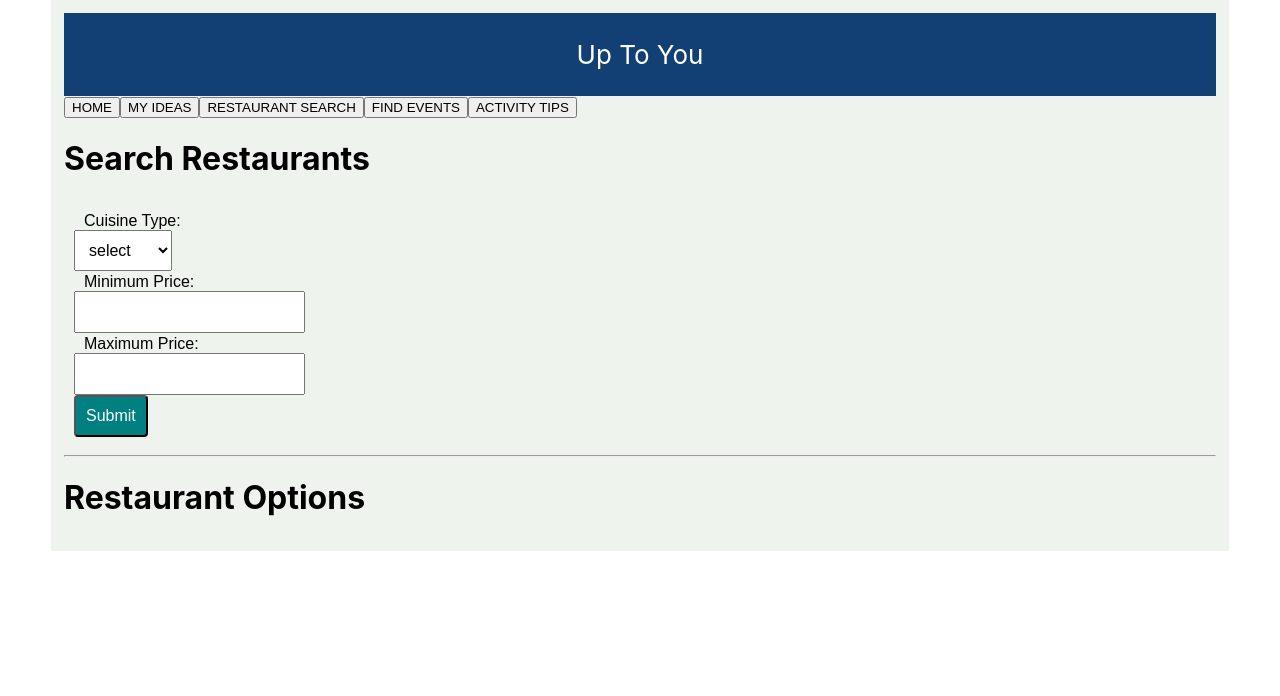
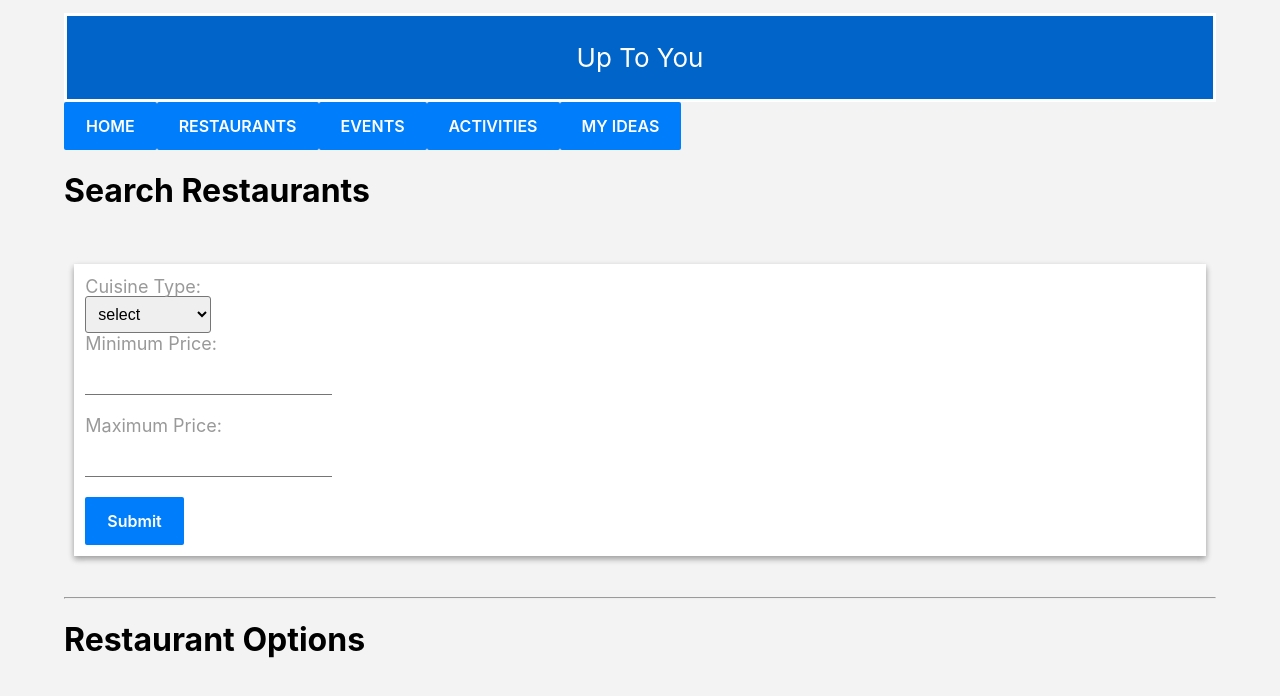
Before and after one commit to chum46/Project-3, a React (Create React App) app in the folder client/: page /food in a window 1280 px wide. Shown: the top 696 px of the page. Built offline with nearby package versions, Linux system fonts and the light colour scheme.

Commit message:
Added some CSS.

```diff
--- a/client/src/App.css
+++ b/client/src/App.css
@@ -1,8 +1,11 @@
+body {
+  background-color: #F3F3F3;
+}
+
 .App {
   width: 90%;
   padding: 1%;
   margin: auto;
-  background: #eef4ed;
 }
 
 .App-logo {
@@ -11,24 +14,134 @@
 }
 
 .App-header {
-  background-color: #134074;
+  background-color: rgb(0, 100, 200);
+  color: white;
+  border: solid;
   min-height: 10vh;
   display: flex;
   flex-direction: column;
   align-items: center;
   justify-content: center;
   font-size: calc(10px + 2vmin);
-  color: white;
 }
 
 .App-link {
   color: #61dafb;
 }
 
+button, .button {
+  -webkit-font-smoothing: antialiased;
+  display: inline-block;
+  vertical-align: middle;
+  text-align: center;
+  font-family: inherit;
+  font-weight: 600;
+  line-height: 1.5;
+  cursor: pointer;
+  background-color: rgb(0, 125, 250);
+  color: white;
+  font-size: 16px;
+  text-decoration: none;
+  border-radius: 2px;
+  border-width: 0px;
+  border-style: solid;
+  padding: 12px 22px;
+  margin: 0px;
+}
+
+button:hover {
+  background-color: rgb(0, 68, 153);
+}
+
+.button:hover {
+  background-color: rgb(0, 68, 153);
+}
+
+.restaurantImage {
+  padding: 1%;
+  position: absolute;
+  top: 0;
+  left: 0;
+}
+
+.restaurantRating {
+  position: absolute;
+  top: 0;
+  right: 0px;
+  border: solid;
+  margin-top: 1%;
+  margin-right: 1%;
+  text-align: center;
+  height: 100px;
+  width: 162px;
+}
+
+.restaurantInfo {
+  padding-top: 100px;
+}
+
+.card {
+  margin-top: 2%;
+  margin-bottom: 2%;
+  background-color: white;
+  position: relative;
+  padding: 1%;
+  z-index: 2;
+  overflow: hidden;
+  -webkit-box-shadow: 0px 3px 6px rgba(0, 0, 0, 0.16), 0px 3px 6px rgba(0, 0, 0, 0.23);
+  box-shadow: 0px 3px 6px rgba(0, 0, 0, 0.16), 0px 3px 6px rgba(0, 0, 0, 0.23);
+  -webkit-animation: init 0.5s 0.2s cubic-bezier(0.55, 0.055, 0.675, 0.19) forwards, moveDown 1s 0.8s cubic-bezier(0.6, -0.28, 0.735, 0.045) forwards, moveUp 1s 1.8s cubic-bezier(0.175, 0.885, 0.32, 1.275) forwards, materia 0.5s 2.7s cubic-bezier(0.86, 0, 0.07, 1) forwards;
+  animation: init 0.5s 0.2s cubic-bezier(0.55, 0.055, 0.675, 0.19) forwards, moveDown 1s 0.8s cubic-bezier(0.6, -0.28, 0.735, 0.045) forwards, moveUp 1s 1.8s cubic-bezier(0.175, 0.885, 0.32, 1.275) forwards, materia 0.5s 2.7s cubic-bezier(0.86, 0, 0.07, 1) forwards;
+}
+
+.card h3 {
+  font-family: "Open Sans",Arial,sans-serif;
+}
+
+.card h4 {
+  font-family: 'Montserrat',Helvetica,Arial,Lucida,sans-serif;
+}
+
+.card p {
+  font-family: Lucida,sans-serif,Helvetica,Arial,;
+}
+
+input {
+  font-size:18px;
+  padding:10px 10px 10px 5px;
+  display:block;
+  border:none;
+  border-bottom:1px solid #757575;
+}
+
+input:focus {
+  outline:none;
+}
+
+label 				 {
+  color:#999;
+  font-size:18px;
+  font-weight:normal;
+  position:absolute;
+  pointer-events:none;
+  transition:0.2s ease all;
+  -moz-transition:0.2s ease all;
+  -webkit-transition:0.2s ease all;
+}
+
+select {
+  font-size: inherit;
+  padding: .5em;
+  padding-right: 2.5em;
+  border-radius: 3px;
+  text-indent: 0.01px;
+}
+
 @keyframes App-logo-spin {
   from {
     transform: rotate(0deg);
   }
+
   to {
     transform: rotate(360deg);
   }
@@ -38,27 +151,3 @@
   padding: 10px;
   font-size: 1rem;
 }
-
-.event-form input,
-.event-form label,
-.event-form select,
-.event-form button {
-  margin: 0px 0;
-}
-
-
-.event-form input,
-.event-form label,
-.event-form select,
-.event-form button {
-  min-height: 10px;
-  font-family: sans-serif;
-  font-size: 1rem;
-  padding: 10px;
-}
-
-.event-form button {
-  background: teal;
-  border-radius: 4px;
-  color: #fff;
-}
--- a/client/src/actions/postActions.js
+++ b/client/src/actions/postActions.js
@@ -1,5 +1,4 @@
 import { FETCH_POSTS, NEW_POST, FETCH_EVENTS, FETCH_ACTIVITIES, FETCH_RESTAURANTS } from './types';
-// import API from "../utils/API";
 import axios from 'axios';
 require('dotenv').config()
 
--- a/client/src/components/Eventsearch.js
+++ b/client/src/components/Eventsearch.js
@@ -39,6 +39,7 @@ class Eventsearch extends Component {
             <div>
                 <h1>Search Events</h1>
                 <form onSubmit={this.onSubmit} class="event-form">
+                    <div className="card">
                     <div>
                         <label>Event Type: </label><br />
                         <select type="text" name="type" onChange={this.onChange} value={this.state.type}>
@@ -65,6 +66,7 @@ class Eventsearch extends Component {
 
                     <br />
                     <button type="submit">Submit</button>
+                    </div>
                 </form>
             </div>
         )
--- a/client/src/components/Food.js
+++ b/client/src/components/Food.js
@@ -23,13 +23,27 @@ class Restaurants extends Component {
     render() {
         console.log(this.props.restaurants);
         const foodItems = this.props.restaurants.map(restaurant => (
-            <div key={restaurant.restaurant.id}>
-                <span><img src={_.get(restaurant, ['restaurant', 'featured_image'], 'No image.')} alt=' ' height='100px' width='162px'></img></span>
-                {/* <span><img src={restaurant.restaurant.photos_url} alt=' ' height='100px' width='162px'></img></span> */}
-                <h3>{restaurant.restaurant.name}</h3>
-                <p>{_.get(restaurant, ['restaurant', 'location', 'address'], 'No address.')}</p>
-                <a href={restaurant.restaurant.url}>Website</a>
-                <hr />
+            <div key={restaurant.restaurant.id} className="card">
+                <div className="restaurantTop">
+                    <div className="restaurantImage">
+                        <span><img src={_.get(restaurant, ['restaurant', 'featured_image'], 'No image.')} alt=' ' height='100px' width='162px'></img></span>
+                    </div>
+                    {/* <span><img src={restaurant.restaurant.photos_url} alt=' ' height='100px' width='162px'></img></span> */}
+                    <div className="restaurantRating">
+                        <p>{restaurant.restaurant.user_rating.aggregate_rating}</p>
+                        <p>{restaurant.restaurant.user_rating.votes} votes</p>
+                    </div>
+                </div>
+                <div className="restaurantInfo">
+                    <h3>{restaurant.restaurant.name}</h3>
+                    <h4>{restaurant.restaurant.location.locality}</h4>
+                    <p>{_.get(restaurant, ['restaurant', 'location', 'address'], 'No address.')}</p>
+                    <hr />
+                    <p>CUISINES: {restaurant.restaurant.cuisines}</p>
+                    <p>COST FOR TWO: ${restaurant.restaurant.average_cost_for_two}</p>
+                    <hr />
+                    <a href={restaurant.restaurant.menu_url} className="button">VIEW MENU</a>
+                </div>
             </div>
         ));
         return (
--- a/client/src/components/Foodsearch.js
+++ b/client/src/components/Foodsearch.js
@@ -38,26 +38,22 @@ class Foodsearch extends Component {
         return (
             <div>
                 <h1>Search Restaurants</h1>
-                <form onSubmit={this.onSubmit} class="event-form">
-                    <div>
+                <form onSubmit={this.onSubmit} className="event-form">
+                    <div className="card">
                         <label>Cuisine Type: </label><br />
-                        <select type="checkbox" name="type" onChange={this.onChange} value={this.state.type}>
+                        <select type="text" name="type" onChange={this.onChange} value={this.state.type}>
                             <option value="0">select</option>
                             <option value="25">chinese</option>
                             <option value="148">indian</option>
                             <option value="95">thai</option>
-                        </select>
+                        </select><br />
+                        <label>Minimum Price: </label><br />
+                            <input type="number" className="restaurantsInput" name="minprice" onChange={this.onChange} value={this.state.minprice} /><br />
+                        <label>Maximum Price: </label><br />
+                            <input type="number" className="restaurantsInput" name="maxprice" onChange={this.onChange} value={this.state.maxprice} />
+                        <br />
+                        <button type="submit">Submit</button>
                     </div>
-
-                        <div>
-                            <label>Minimum Price: </label><br />
-                            <input type="number" name="minprice" onChange={this.onChange} value={this.state.minprice} />
-                        </div>
-                        <label>Maximum Price: </label><br />
-                        <input type="number" name="maxprice" onChange={this.onChange} value={this.state.maxprice} />
-
-                    <br />
-                    <button type="submit">Submit</button>
                 </form>
             </div>
         )
--- a/client/src/components/NavBar/NavBar.js
+++ b/client/src/components/NavBar/NavBar.js
@@ -1,74 +1,40 @@
-// import React from 'react';
-// import PropTypes from 'prop-types';
-// import { withStyles } from '@material-ui/core/styles';
-// import Button from '@material-ui/core/Button';
-// import "./NavBar.css";
 import React, { Component } from 'react'
-// import { Link } from "react-router-dom";
-
-
 import { Link } from "react-router-dom";
 
 class NavBar extends Component {
     render() {
         return (
+            <div className="navBar">
             <nav>
                 <Link to="/">
-                    <button type="button">
+                    <button className="navBarButton" type="button">
                         HOME
                     </button>
                 </Link>
+                <Link to="/food">
+                    <button className="navBarButton" type="button">
+                        RESTAURANTS
+                    </button>
+                </Link>
+                <Link to="/events">
+                    <button className="navBarButton" type="button">
+                        EVENTS
+                    </button>
+                </Link>
+                <Link to="/activities">
+                    <button className="navBarButton" type="button">
+                        ACTIVITIES
+                    </button>
+                </Link>
                 <Link to="/memos">
-                    <button type="button">
+                    <button className="navBarButton" type="button">
                         MY IDEAS
                     </button>
                 </Link>
-                <Link to="/food">
-                    <button type="button">
-                        RESTAURANT SEARCH
-                    </button>
-                </Link>
-                <Link to="/eventsearch">
-                    <button type="button">
-                        FIND EVENTS
-                    </button>
-                </Link>
-                <Link to="/activities">
-                    <button type="button">
-                        ACTIVITY TIPS
-                    </button>
-                </Link>
             </nav>
+            </div>
         );
     }
 }
 
-// const styles = theme => ({
-//   button: {
-//     margin: theme.spacing.unit,
-//   },
-//   input: {
-//     display: 'none',
-//   },
-// });
-
-// function TextButtons(props) {
-//   const { classes } = props;
-//   return (
-//     <div id="navigation">
-//       <Link className="nav-link" to="/foodSearch">Food Search</Link>
-//       <Link className="nav-link" to="/eventSearch">Event Search</Link>
-//       <Link className="nav-link" to="/activities">Activities</Link>
-//       <Link className="nav-link" to="/memos">Memos</Link>
-//     </div>
-//   );
-// }
-
-// TextButtons.propTypes = {
-//   classes: PropTypes.object.isRequired,
-// };
-
-// export default withStyles(styles)(TextButtons);
-
-
 export default NavBar;
```
Also changed, not shown: client/src/App.js (+2 -11 lines), client/src/components/Events.js (+10 -4 lines).
